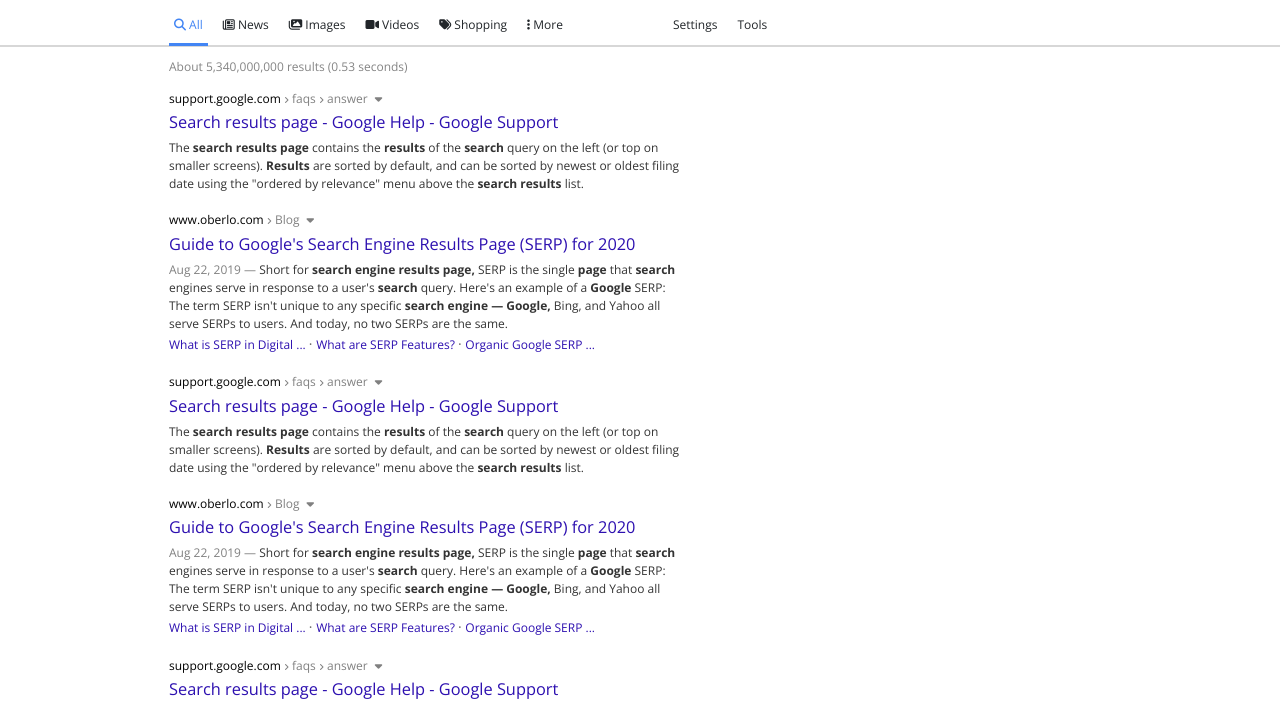
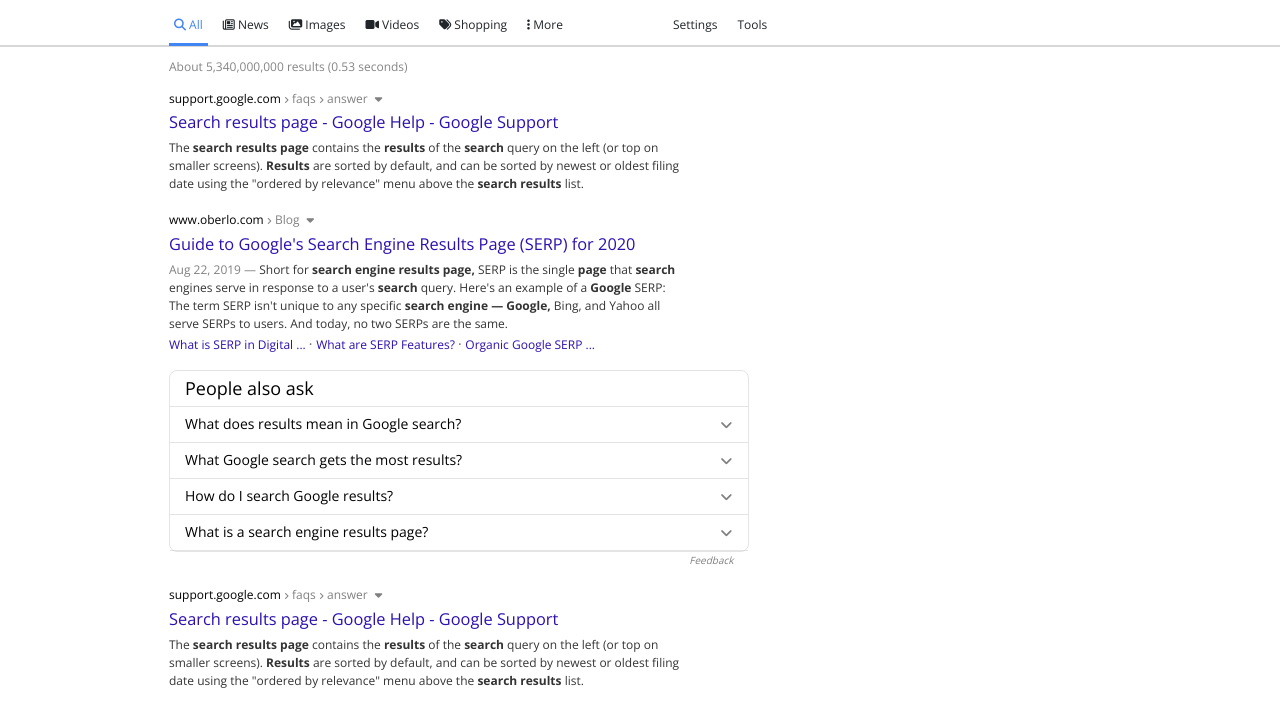
Before and after one commit to knightmac19/search-results, a plain HTML site: page index.html in a window 1280 px wide. Shown: the part 73-775 px from the top of the page. Drawn offline with nearby package versions, Linux system fonts and the light colour scheme.

Commit message:
added people also ask section

```diff
--- a/index.html
+++ b/index.html
@@ -156,6 +156,35 @@
           </div>
         </div>
         <!-- end result card -->
+
+        <!-- people also ask section -->
+        <div class="people-also-ask-wrapper">
+          <div class="people-also-ask">
+            <div class="people-row">
+              <h3>People also ask</h3>
+            </div>
+            <div class="people-row expandable">
+              <h4>What does results mean in Google search?</h4>
+              <i class="fas fa-angle-down"></i>
+            </div>
+            <div class="people-row expandable">
+              <h4>What Google search gets the most results?</h4>
+              <i class="fas fa-angle-down"></i>
+            </div>
+            <div class="people-row expandable">
+              <h4>How do I search Google results?</h4>
+              <i class="fas fa-angle-down"></i>
+            </div>
+            <div class="people-row expandable">
+              <h4>What is a search engine results page?</h4>
+              <i class="fas fa-angle-down"></i>
+            </div>
+          </div>
+          <div class="feedback-wrapper">
+            <a href="#"> <em>Feedback</em> </a>
+          </div>
+        </div>
+
         <!-- result card -->
         <div class="result-card">
           <span class="address"
--- a/styles.css
+++ b/styles.css
@@ -249,3 +249,57 @@
   font-size: 12px;
   color: rgb(45, 16, 176);
 }
+
+.people-also-ask-wrapper {
+  margin-bottom: 15px;
+}
+
+.people-also-ask {
+  border: 1px solid rgba(211, 211, 211, 0.6);
+  border-radius: 8px;
+
+  width: 95%;
+}
+
+.people-row {
+  border-bottom: 1px solid rgba(211, 211, 211, 0.6);
+  height: 36px;
+  display: flex;
+  align-items: center;
+  justify-content: space-between;
+}
+
+.expandable {
+  cursor: pointer;
+}
+
+.people-also-ask h3 {
+  font-size: 18px;
+}
+
+.people-also-ask h3,
+.people-also-ask h4 {
+  margin: 0;
+  margin-left: 15px;
+
+  font-weight: 400;
+  color: black;
+  padding: 5px 0;
+}
+
+.people-also-ask i {
+  margin-right: 15px;
+  color: gray;
+}
+
+.feedback-wrapper {
+  width: 95%;
+  display: flex;
+}
+.feedback-wrapper a {
+  margin-left: auto;
+  text-decoration: none;
+  color: gray;
+  margin-right: 15px;
+  font-size: 10px;
+}
```
